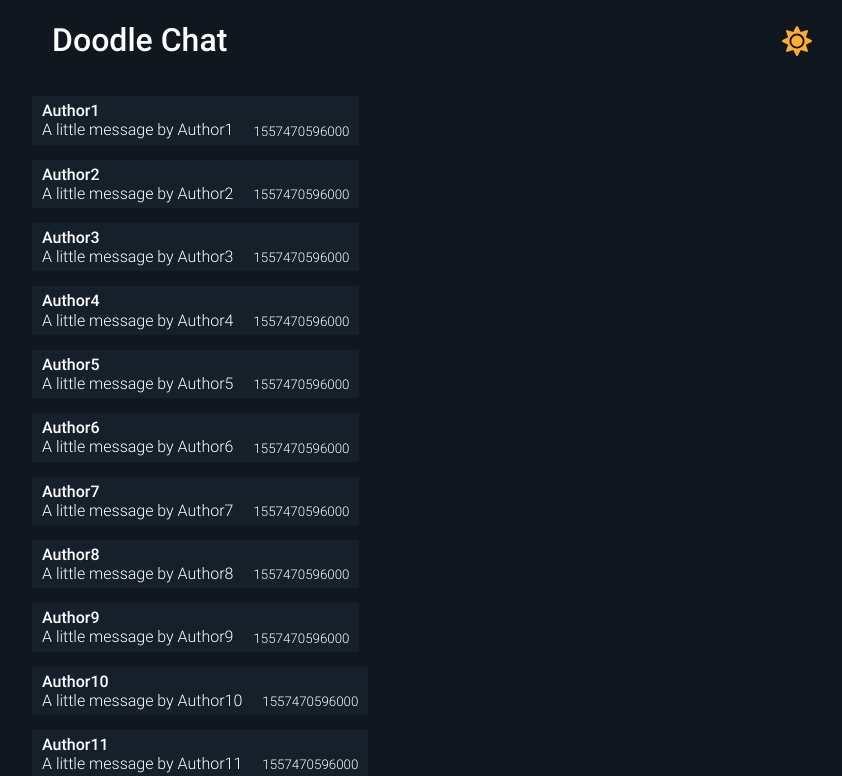
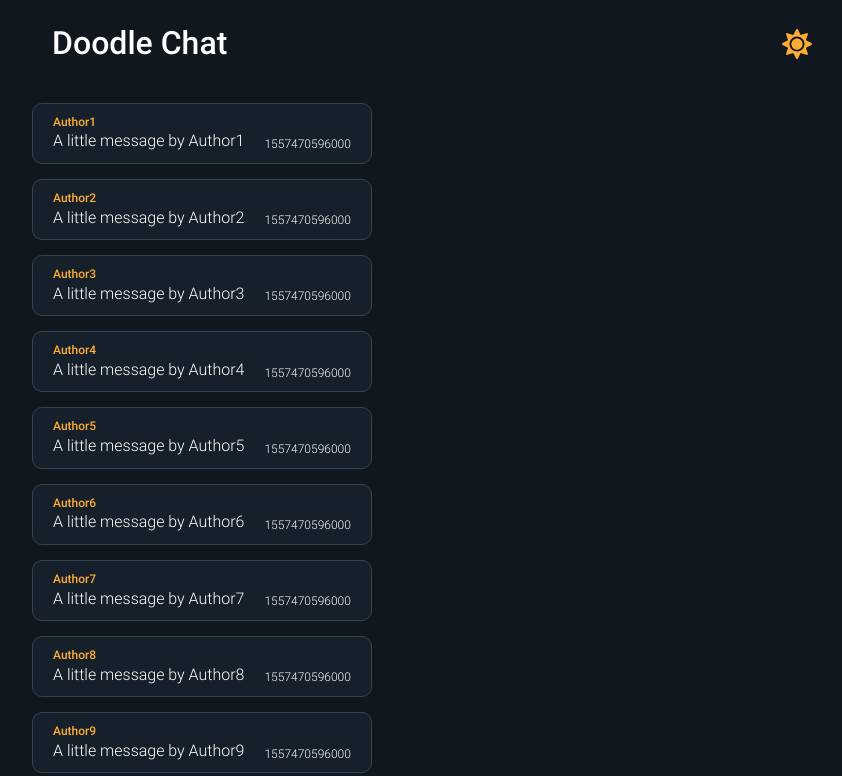
Before and after one commit to robinmetral/yaca, a React (Create React App) app: page / in a window 1280 px wide. Shown: the top 776 px of the page, without its empty margins (208-1050 px from the left). Built offline with nearby package versions, Linux system fonts and the light colour scheme.

Commit message:
Style single Message component
Border, colors, border-radius etc. Inspired by Telegram styles and Twitter palette

```diff
--- a/src/components/GlobalStyle.js
+++ b/src/components/GlobalStyle.js
@@ -28,7 +28,7 @@ const GlobalStyle = createGlobalStyle`
     padding: 0;
     margin: 0;
     font-size: 1.6rem;
-    line-height: 1.2;
+    line-height: 1.4;
     font-family: "Roboto", Arial, Helvetica sans-serif;
     background: ${({ theme }) => theme.bg};
     color: ${({ theme }) => theme.text};
--- a/src/components/Message.js
+++ b/src/components/Message.js
@@ -9,14 +9,18 @@ const Container = styled.div`
 const Box = styled.div`
   background: ${({ theme }) => theme.box};
   max-width: 40rem;
-  padding: 0.5rem 1rem;
+  padding: 1rem 2rem;
   margin-left: ${({ own }) => (own ? "auto" : "0")};
+  border-radius: ${({ theme }) => theme.borderradius};
+  border: ${({ theme }) => theme.border}
   display: flex;
   flex-direction: column;
 `;
 
 const Author = styled.span`
-  font-weight: 600;
+  font-size: 1.2rem;
+  font-weight: bold;
+  color: ${({ theme }) => theme.accent};
 `;
 
 const Body = styled.div`
@@ -24,15 +28,17 @@ const Body = styled.div`
   justify-content: space-between;
 `;
 
-const Time = styled.small`
+const Time = styled.span`
   margin-left: 2rem;
   align-self: flex-end;
+  font-size: 1.2rem;
+  color: ${({ theme }) => theme.lighttext};
 `;
 
 const Message = ({ message, author }) => (
   <Container>
     <Box own={message.author === author ? true : false}>
-      <Author>{message.author}</Author>
+      {message.author !== author && <Author>{message.author}</Author>}
       <Body>
         {message.message}
         <Time>{message.timestamp}</Time>
--- a/src/components/Themes.js
+++ b/src/components/Themes.js
@@ -2,12 +2,18 @@ export const lightTheme = {
   bg: "#e6ecf0",
   box: "white",
   text: "#14171a",
-  accent: "#ffac33"
+  accent: "#ffac33",
+  medium: "#5c6e80",
+  borderradius: "1rem",
+  border: "1px solid #5c6e80"
 };
 
 export const darkTheme = {
   bg: "#10171e",
   box: "#15202b",
   text: "white",
-  accent: "#ffac33"
+  accent: "#ffac33",
+  medium: "#38444d",
+  borderradius: "1rem",
+  border: `1px solid #38444d`
 };
```
